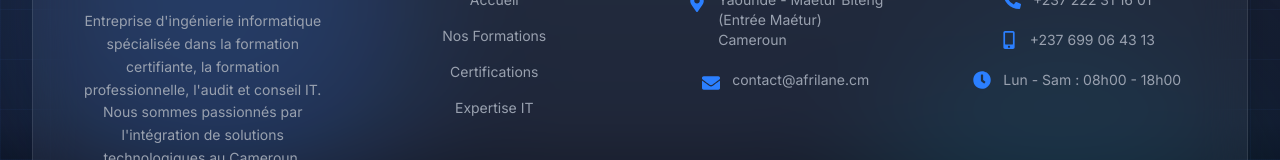
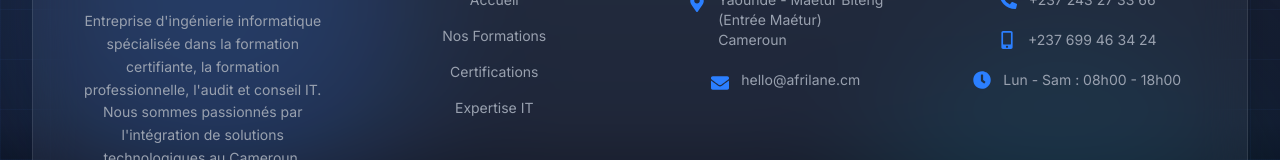
Before and after one commit to 7even5iv/afrilane-website, a React (Vite) app: page / in a window 1280 px wide. Shown: the part 7253-7413 px from the top of the page. Built offline with nearby package versions, Linux system fonts and the light colour scheme; no server answers.

Commit message:
AFRILANE

```diff
--- a/src/components/layout/Footer.tsx
+++ b/src/components/layout/Footer.tsx
@@ -80,8 +80,8 @@ const Footer = () => {
     ];
 
     const contactInfo = [
-        { icon: FaPhoneAlt, text: "+237 222 31 16 01", href: "tel:+237222311601" },
-        { icon: FaMobileAlt, text: "+237 699 06 43 13", href: "tel:+237699064313" },
+        { icon: FaPhoneAlt, text: "+237 243 27 33 66", href: "tel:+237243273366" },
+        { icon: FaMobileAlt, text: "+237 699 46 34 24", href: "tel:+237699463424" },
         { icon: FaClock, text: "Lun - Sam : 08h00 - 18h00", isStatic: true }
     ];
 
@@ -194,7 +194,7 @@ const Footer = () => {
                                 <li className="flex items-start justify-center gap-3 group">
                                     <FaEnvelope className="text-blue-500 text-lg mt-1 group-hover:scale-110 transition-transform flex-shrink-0" />
                                     <a href="mailto:contact@afrilane.cm" className="hover:text-white transition-colors break-all text-left">
-                                        contact@afrilane.cm
+                                        hello@afrilane.cm
                                     </a>
                                 </li>
                             </ul>
```
